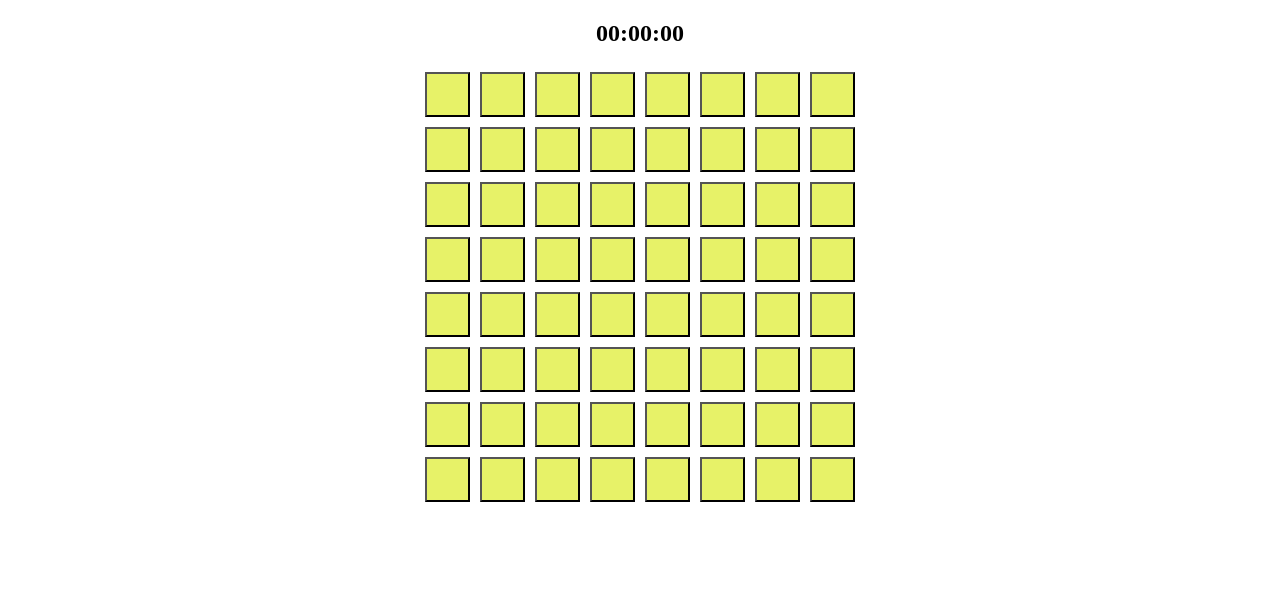
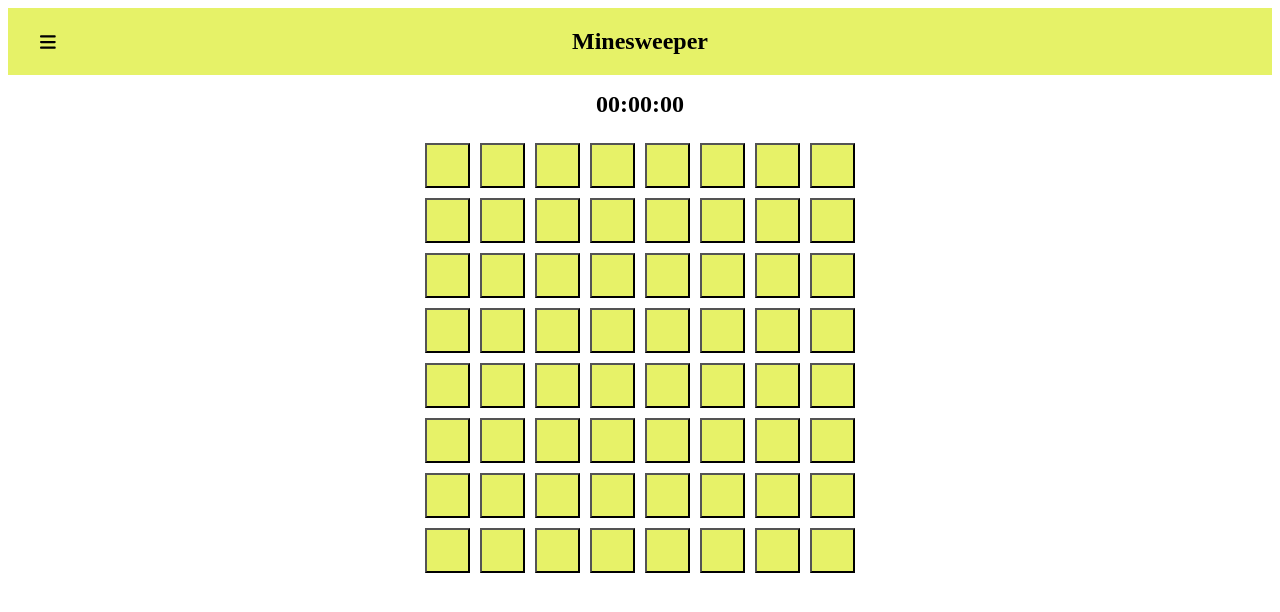
Before and after one commit to mateuszbarnacki/minesweeper-client, a React (Create React App) app: page / in a window 1280 px wide. Shown: the top 612 px of the page. Built offline with nearby package versions, Linux system fonts and the light colour scheme.

Commit message:
Add AppBar

```diff
--- a/public/index.html
+++ b/public/index.html
@@ -8,7 +8,7 @@
         <link rel="preconnect" href="https://fonts.gstatic.com">
         <link href="https://fonts.googleapis.com/css2?family=Roboto:ital,wght@0,400;0,700;1,400;1,700&display=swap"
             rel="stylesheet">
-        <title>Old School Games</title>
+        <title>Minesweeper</title>
     </head>
     <body>
         <div id="root"></div>
--- /dev/null
+++ b/src/AppBar.tsx
@@ -0,0 +1,26 @@
+import React from 'react';
+import { FontAwesomeIcon } from "@fortawesome/react-fontawesome";
+import {faBars} from "@fortawesome/free-solid-svg-icons";
+import './index.css';
+
+const AppBar: React.FC = () => {
+    return (
+        <div className="header">
+            <div className="nav">
+                <ol>
+                    <li><a href="#"><i><FontAwesomeIcon icon={faBars}/></i></a>
+                        <ul>
+                            <li><a href="#">Game</a></li>
+                            <li><a href="#">Ranking</a></li>
+                        </ul>
+                    </li>
+                </ol>
+            </div>
+            <div className="mainTitle">
+                <h2>Minesweeper</h2>
+            </div>
+        </div>
+    );
+};
+
+export default AppBar;
--- a/src/Game.tsx
+++ b/src/Game.tsx
@@ -2,6 +2,7 @@ import React, {MutableRefObject, useRef, useState} from 'react';
 import Board from './Board';
 import './index.css';
 import Timer from './Timer';
+import AppBar from "./AppBar";
 
 export interface Field {
     value?: string;
@@ -208,6 +209,7 @@ const Game: React.FC = () => {
     }
     return (
         <div className="game-board">
+            <AppBar/>
             <Timer seconds={secondsCounter} countTime={countTime}/>
             <Board width={width} height={height} board={board} onClick={handleClick}/>
             <div>
--- a/src/Timer.tsx
+++ b/src/Timer.tsx
@@ -28,7 +28,9 @@ const Timer: React.FC<TimerProps> = ({seconds, countTime}) => {
     }, [countTime]);
 
     return (
-      <h2>{mapSeconds(seconds.current)}</h2>
+        <div className="timer">
+            <h2>{mapSeconds(seconds.current)}</h2>
+        </div>
     );
 };
 
--- a/src/index.css
+++ b/src/index.css
@@ -161,3 +161,99 @@
     background-color: rgb(231, 242, 104);
     /*border-color: rgb(255, 255, 255);*/
 }
+
+.timer {
+    margin-top: 5%;
+    display: inline-block;
+}
+
+.header {
+    width: 100%;
+    background-color: #e6f268;
+    position: relative;
+}
+
+.nav
+{
+    padding: 10px 0;
+    margin-top: 7px;
+    text-align: center;
+    z-index: 10;
+    position: absolute;
+}
+
+.mainTitle
+{
+    width: 100%;
+    background-color: #e6f268;
+    text-align: center;
+    z-index: 2;
+    position: absolute;
+}
+
+ol
+{
+    padding: 0;
+    margin: 0;
+    list-style-type: none;
+    font-size: 18px;
+    height: 35px;
+    line-height: 200%;
+    display: inline-block;
+}
+
+ol a
+{
+    color: #000000;
+    text-decoration: none;
+    display: block;
+}
+
+ol > li
+{
+    float: left;
+    width: 80px;
+    height: 40px;
+}
+
+ol > li:hover
+{
+    background-color: #e6f268;
+}
+
+ol > li:hover > a
+{
+    color: #4d5213;
+}
+
+ol > li > ul
+{
+    list-style-type: none;
+    padding: 0;
+    margin: 0;
+    height: 40px;
+    display: none;
+}
+
+ol > li:hover > ul
+{
+    display: block;
+}
+
+ol > li > ul > li
+{
+    background-color: #e6f268;
+    position: relative;
+    z-index: 100;
+    border-top: 1px dashed #8f963b;
+}
+
+ol > li > ul > li:hover
+{
+    background-color: #f0f5bc;
+}
+
+ol > li > ul > li:hover > a
+{
+    color: #4d5213;
+}
```
